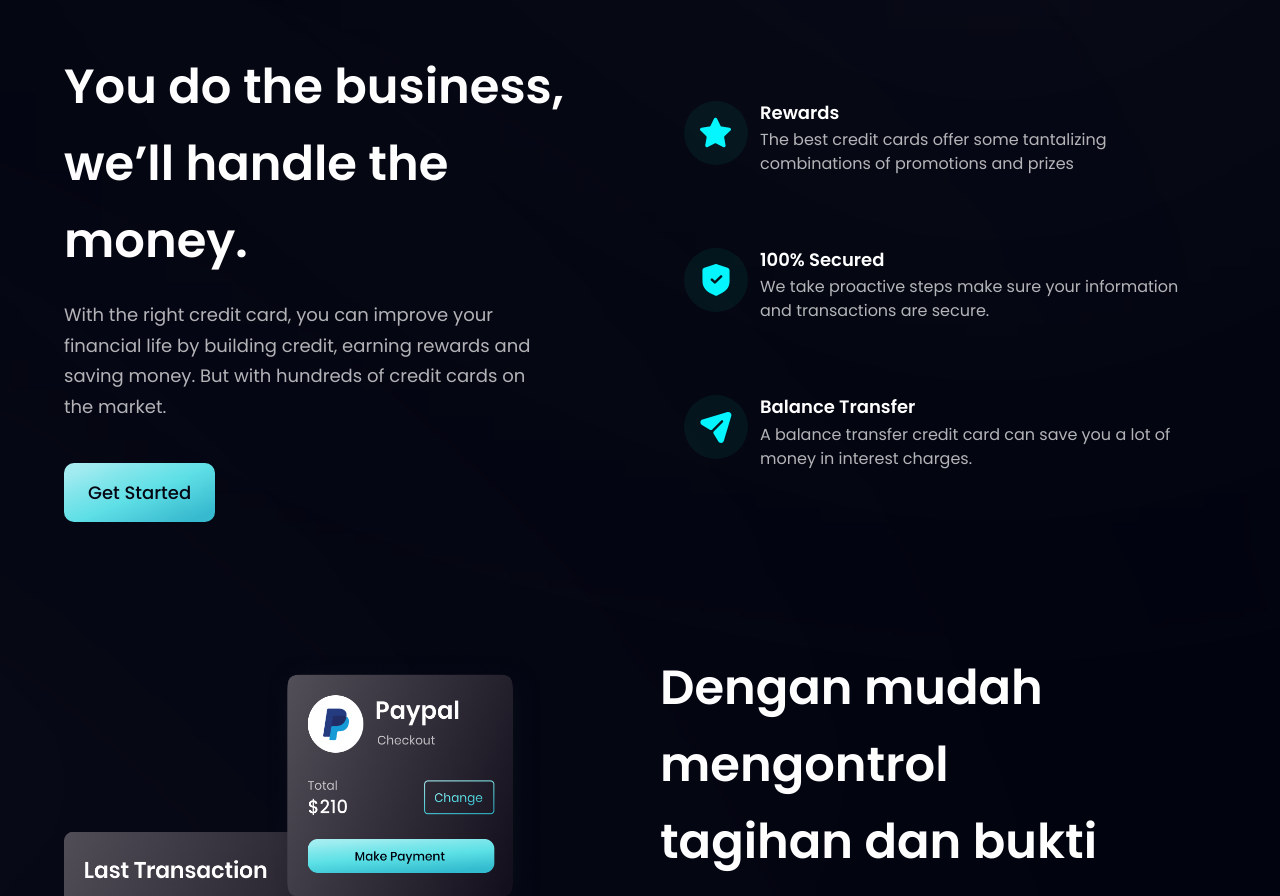
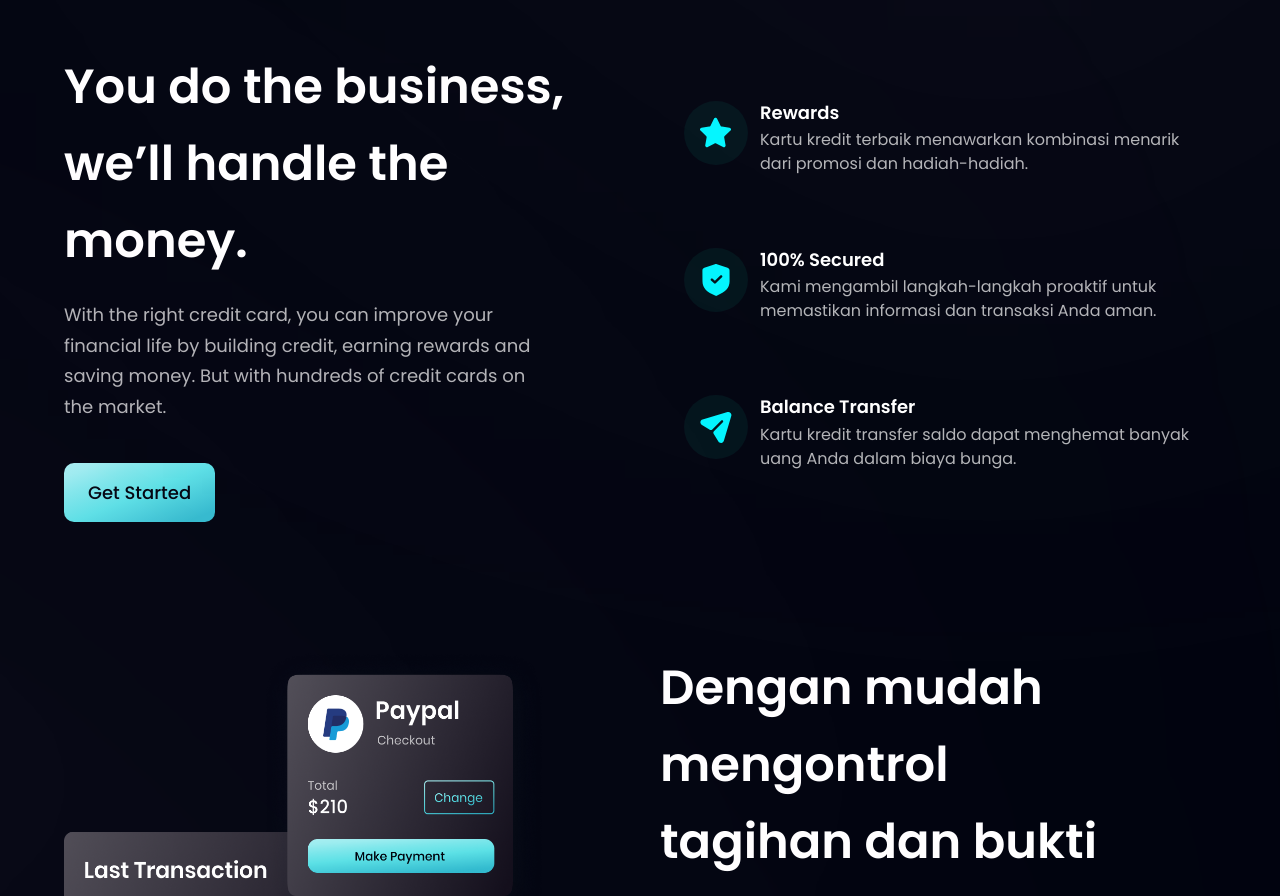
Before and after one commit to sparda45/digibank, a Vue app: page / in a window 1280 px wide. Shown: the part 960-1856 px from the top of the page. Built offline with nearby package versions, Linux system fonts and the light colour scheme.

Commit message:
ubahlagi

```diff
--- a/src/constants/index.js
+++ b/src/constants/index.js
@@ -25,21 +25,21 @@ export const features = [
     icon: star,
     title: "Rewards",
     content:
-      "The best credit cards offer some tantalizing combinations of promotions and prizes",
+      "Kartu kredit terbaik menawarkan kombinasi menarik dari promosi dan hadiah-hadiah.",
   },
   {
     id: "feature-2",
     icon: shield,
     title: "100% Secured",
     content:
-      "We take proactive steps make sure your information and transactions are secure.",
+      "Kami mengambil langkah-langkah proaktif untuk memastikan informasi dan transaksi Anda aman.",
   },
   {
     id: "feature-3",
     icon: send,
     title: "Balance Transfer",
     content:
-      "A balance transfer credit card can save you a lot of money in interest charges.",
+      "Kartu kredit transfer saldo dapat menghemat banyak uang Anda dalam biaya bunga.",
   },
 ];
 
```
